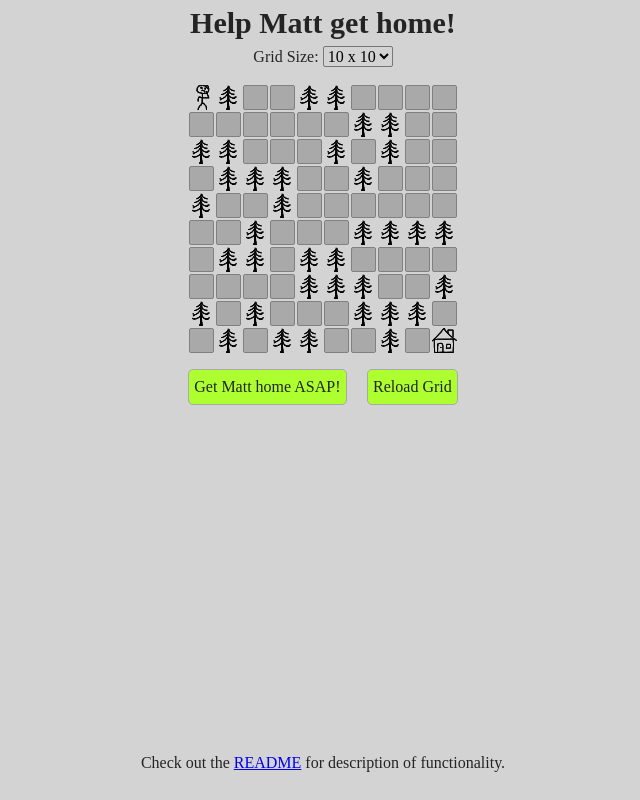
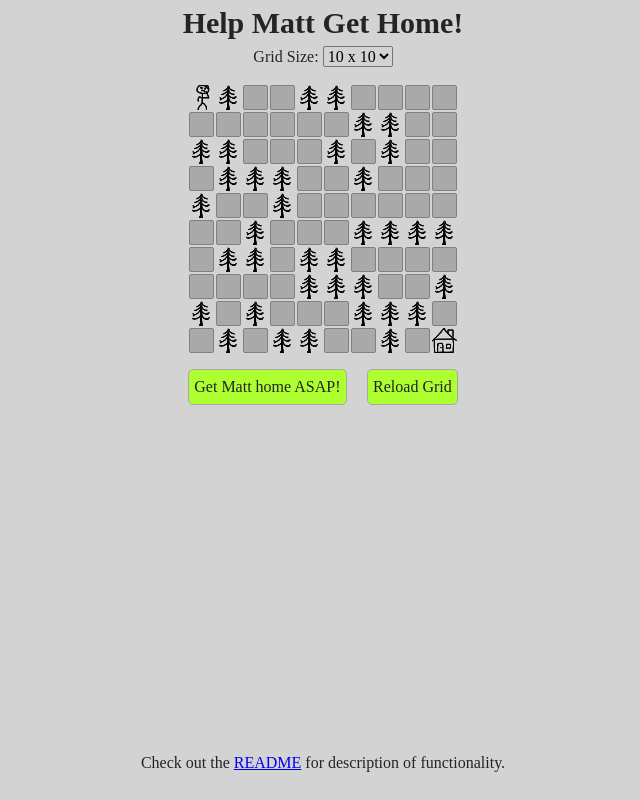
Before and after one commit to matthew-r-clark/dijkstra_implementation, a plain HTML site: page index.html in a window 1280 px wide. Shown: the whole page, without its empty margins (317-957 px from the left). Drawn offline with nearby package versions, Linux system fonts and the light colour scheme.

Commit message:
add favicon, change title

```diff
--- a/index.html
+++ b/index.html
@@ -1,8 +1,9 @@
 <!DOCTYPE html>
 <html lang="en">
 <head>
-  <title>Shortest Path</title>
+  <title>Help Matt Get Home!</title>
   <meta charset="utf-8" />
+  <link rel="icon" type="image/x-icon" href="./images/matt.png">
   <link rel="stylesheet" href="reset.css" />
   <link rel="stylesheet" href="style.css" />
   <script src="https://ajax.googleapis.com/ajax/libs/jquery/3.5.1/jquery.min.js"></script>
@@ -10,7 +11,7 @@
 </head>
 <body>
   <main>
-    <h1>Help Matt get home!</h1>
+    <h1>Help Matt Get Home!</h1>
     <div id="grid-size-chooser">
       <label for="grid-size">Grid Size:
         <select name="grid-size" id="grid-size">
```
